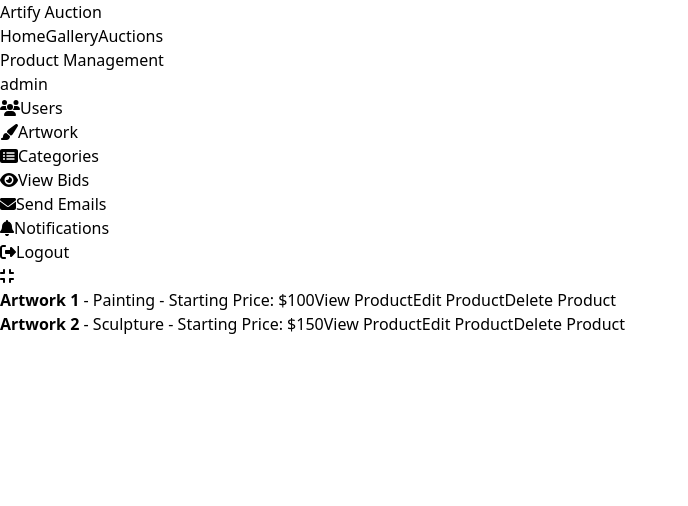
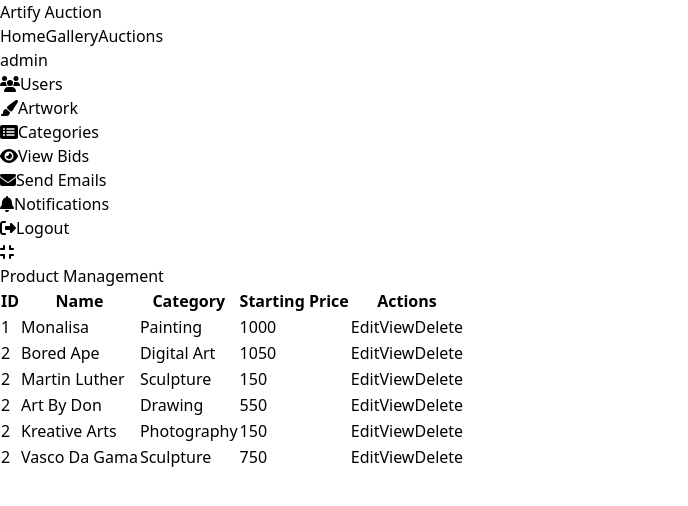
Before and after one commit to GordonGichini/Artify-Frontend, a React (Create React App) app in the folder art-auction-frontend/: page /dashboard/admin/manage/artwork in a window 1280 px wide. Shown: the top 506 px of the page, without its empty margins (0-688 px from the left). Built offline with nearby package versions, Linux system fonts and the light colour scheme.

Commit message:
product management feature - admin

```diff
--- a/art-auction-frontend/src/components/dashboard/Admin/ProductManagement.tsx
+++ b/art-auction-frontend/src/components/dashboard/Admin/ProductManagement.tsx
@@ -1,42 +1,74 @@
-import React from 'react';
+import React, { useState, useEffect } from 'react';
+import { useNavigate } from 'react-router-dom';
 import Sidebar from '../../common/Sidebar';
 
 const ProductManagement: React.FC = () => {
-  const products = [
-    { id: 1, name: 'Artwork 1', category: 'Painting', startingPrice: 100 },
-    { id: 2, name: 'Artwork 2', category: 'Sculpture', startingPrice: 150 },
+  const [products, setProducts] = useState([
+    { id: 1, name: 'Monalisa', category: 'Painting', startingPrice: 1000 },
+    { id: 2, name: 'Bored Ape', category: 'Digital Art', startingPrice: 1050 },
+    { id: 2, name: 'Martin Luther', category: 'Sculpture', startingPrice: 150 },
+    { id: 2, name: 'Art By Don', category: 'Drawing', startingPrice: 550 },
+    { id: 2, name: 'Kreative Arts', category: 'Photography', startingPrice: 150 },
+    { id: 2, name: 'Vasco Da Gama', category: 'Sculpture', startingPrice: 750 }
     // Add more mock product data or fetch from the backend
-  ];
+  ]);
+
+  const navigate = useNavigate();
 
   const handleViewProduct = (productId: number) => {
     // Implement logic to view product details
-    console.log(`Viewing details of product with ID ${productId}`);
+    navigate(`/product/${productId}`)
   };
 
   const handleEditProduct = (productId: number) => {
     // Implement logic to edit product details
-    console.log(`Editing details of product with ID ${productId}`);
+    navigate(`/product/${productId}/edit`);
   };
 
   const handleDeleteProduct = (productId: number) => {
     // Implement logic to delete product
-    console.log(`Deleting product with ID ${productId}`);
+    setProducts(products.filter(product => product.id !== productId));
   };
 
+  useEffect(() => {
+
+  }, []);
+
   return (
-    <div>
-      <h2>Product Management</h2>
+    <div className="flex">
       <Sidebar persona="admin" />
-      <ul>
-        {products.map((product) => (
-          <li key={product.id}>
-            <strong>{product.name}</strong> - {product.category} - Starting Price: ${product.startingPrice}
-            <button onClick={() => handleViewProduct(product.id)}>View Product</button>
-            <button onClick={() => handleEditProduct(product.id)}>Edit Product</button>
-            <button onClick={() => handleDeleteProduct(product.id)}>Delete Product</button>
-          </li>
-        ))}
-      </ul>
+      <div className="ml-64 p-8 w-full">
+      <h2 className="text-2xl font-semibold mb-4">Product Management</h2>
+      <div className="overflow-x-auto">
+      <table className="min-w-full bg-white border border-gray-300 shadow-md rounded-md">
+        <thead>
+          <tr>
+            <th className="py-2 px-4 border-b">ID</th>
+            <th className="py-2 px-4 border-b">Name</th>
+            <th className="py-2 px-4 border-b">Category</th>
+            <th className="py-2 px-4 border-b">Starting Price</th>
+            <th className="py-2 px-4 border-b">Actions</th>
+          </tr>
+        </thead>
+        <tbody>
+          {products.map((product) => (
+            <tr key={product.id}>
+              <td className="py-2 px-4 border-b">{product.id}</td>
+              <td className="py-2 px-4 border-b">{product.name}</td>
+              <td className="py-2 px-4 border-b">{product.category}</td>
+              <td className="py-2 px-4 border-b">{product.startingPrice}</td>
+              <td className="py-2 px-4 border-b">
+                {/* Add edit and delete actions here */}
+                <button className="text-blue-500 hover:underline mr-2" onClick={() => handleEditProduct(product.id)}>Edit</button>
+                <button className="text-blue-500 hover:underline mr-2" onClick={() => handleViewProduct(product.id)}>View</button>
+                <button className="text-red-500 hover:underline" onClick={() => handleDeleteProduct(product.id)}>Delete</button>
+              </td>
+            </tr>
+          ))}
+        </tbody>
+      </table>
+    </div>
+    </div>
     </div>
   );
 };
```
